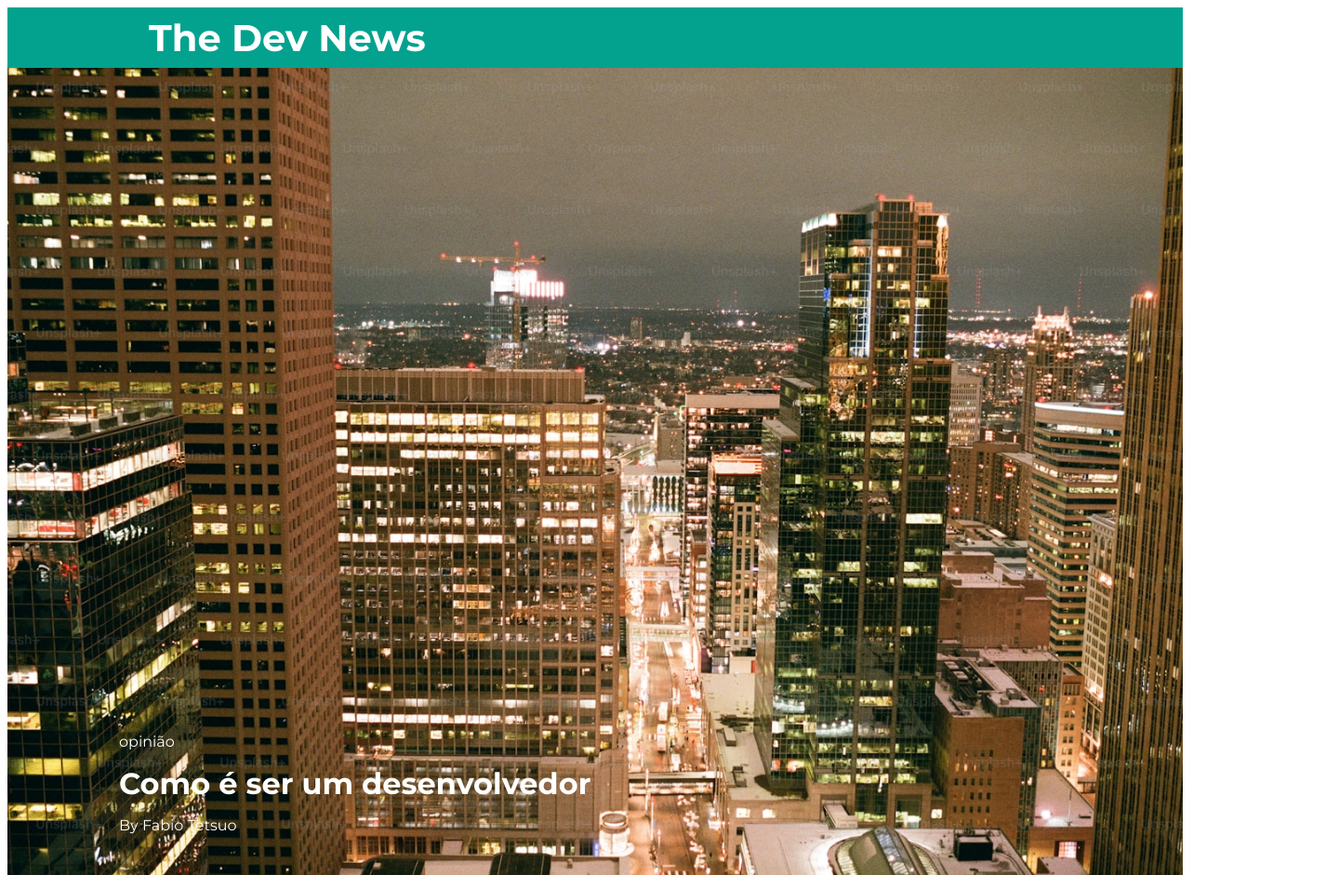
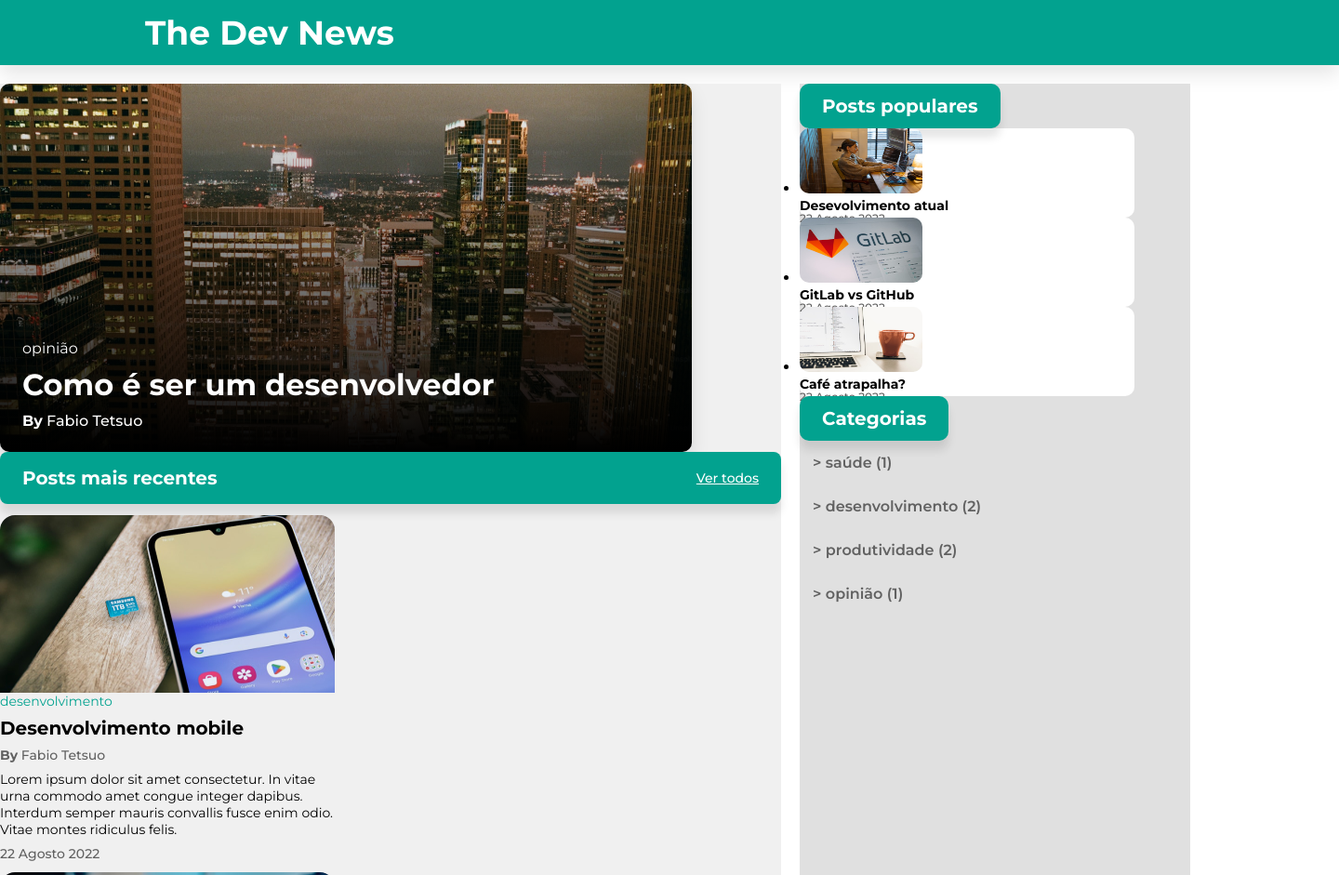
Before and after one commit to LeticiaAmeliaSchiavon/RID181322_Desafio02, a plain HTML site: page index.html in a window 1280 px wide. Shown: the top 941 px of the page at 93% size, 1440 px wide, since content can reach past the window. Drawn offline with Linux system fonts and the light colour scheme.

Commit message:
continuação do CSS

```diff
--- a/index.html
+++ b/index.html
@@ -9,70 +9,79 @@
     <link rel="preconnect" href="https://fonts.gstatic.com" crossorigin>
     <link href="https://fonts.googleapis.com/css2?family=Montserrat:ital,wght@0,100..900;1,100..900&display=swap" rel="stylesheet">
 </head>
+
+<!-- BODY -->
 <body>
+
+    <!-- Header -->
     <header>
-        <div class="container">
         <h1>The Dev News</h1>
-        </div>
     </header>
 
-    <main class="container">
+    <!-- Main: Corpo do site -->
+    <main>
+        <!-- News: Informações Principais -->
+        <div id="news">
 
-        <!-- Destaque -->
-        <section class="featured-container">
-            <div class="featured">
-                <p>opinião</p>
+            <!-- Seção: Destaques -->
+            <section>
+                <div class="destaque">
+                    <span>opinião</span>
                     <h2>Como é ser um desenvolvedor</h2>
-                <p>By Fabio Tetsuo</p>
+                    <p><b>By</b> Fabio Tetsuo</p>
                 </div>
             </section>
 
-        <!-- Posts Recentes -->
-        <section class="posts-container">
+
+            <!-- Seção: Posts Recentes -->
+            <section>
                 <div class="recent-posts">
                     <h3>Posts mais recentes</h3>
                     <a href="">Ver todos</a>
                 </div>
-            <div class="posts-grid">
-                <article class="post-card">
+
+            <!-- Cards -->
+                <div class="cards">
+
+                    <article class="cards-grid">
                         <img src="./assets/banner_1.jpeg" alt="">
-                    <div class="post-content">
-                        <span class="tag">desenvolvimento</span>
+                        <div class="content-cards">
+                            <span>desenvolvimento</span>
                             <h3>Desenvolvimento mobile</h3>
-                        <h4>By Fabio Tetsuo</h4>
+                            <h4><b>By</b> Fabio Tetsuo</h4>
                             <p>Lorem ipsum dolor sit amet consectetur. In vitae urna commodo amet congue integer dapibus. Interdum semper mauris convallis fusce enim odio. Vitae montes ridiculus felis.</p>
                             <h5>22 Agosto 2022</h5>
                         </div>
                     </article>
 
-                <article class="post-card">
+                    <article>
                         <img src="./assets/banner_2.jpeg" alt="">
-                    <div class="post-content">
-                        <span class="tag">saude</span>
+                        <div class="content-cards">
+                            <span>saude</span>
                             <h3>Balancear vida profissional e pessoal</h3>
-                        <h4>By Ridho Satriawan</h4>
+                            <h4><b>By</b> Ridho Satriawan</h4>
                             <p>Lorem ipsum dolor sit amet consectetur. In vitae urna commodo amet congue integer dapibus. Interdum semper mauris convallis fusce enim odio. Vitae montes ridiculus felis.</p>
                             <h5>22 Agosto 2022</h5>
                         </div>
                     </article>
 
-                <article class="post-card">
+                    <article>
                         <img src="./assets/banner_3.jpeg" alt="">
-                    <div class="post-content">
-                        <span class="tag">desenvolvimento</span>
+                        <div class="content-cards">
+                            <span>desenvolvimento</span>
                             <h3>Configurando VSCode</h3>
-                        <h4>By Fabio Tetsuo</h4>
+                            <h4><b>By</b> Fabio Tetsuo</h4>
                             <p>Lorem ipsum dolor sit amet consectetur. In vitae urna commodo amet congue integer dapibus. Interdum semper mauris convallis fusce enim odio. Vitae montes ridiculus felis.</p>
                             <h5>22 Agosto 2022</h5>
                         </div>
                     </article>
 
-                <article class="post-card">
+                    <article>
                         <img src="./assets/banner_4.jpeg" alt="">
-                    <div class="post-content">
-                        <span class="tag">produtividade</span>
+                        <div class="content-cards">
+                            <span>produtividade</span>
                             <h3>2 monitores ou 1 ultrawide?</h3>
-                        <h4>By Fulano da Silva</h4>
+                            <h4><b>By</b> Fulano da Silva</h4>
                             <p>Lorem ipsum dolor sit amet consectetur. In vitae urna commodo amet congue integer dapibus. Interdum semper mauris convallis fusce enim odio. Vitae montes ridiculus felis.</p>
                             <h5>22 Agosto 2022</h5>
                         </div>
@@ -80,45 +89,65 @@
                 </div>
             </section>
 
+        </div>
 
-         <aside>
-            <!-- Posts Laterais -->
-            <div class="popular-posts">
+
+        <!-- Barra Lateral -->
+        <aside id="asides">
+
+                 <!-- Posts -->
+                <div class="post">
+                    <div class="title-aside">
                         <h3>Posts populares</h3>
+                    </div>
+
+                    <div class="content-post">
                         <ul>
-                    <li>
+                            <li class="post-detail">
                                 <img src="./assets/article_1.jpeg" alt="">
-                        <p class="post-title">Desevolvimento atual</p>
-                        <p class="post-date">22 Agosto 2022</p>
+                                <h3 class="title-post">Desevolvimento atual</h3>
+                                <p>22 Agosto 2022</p>
                             </li>
-                    <li>
+
+                            <li class="post-detail">
                                 <img src="./assets/article_2.jpeg" alt="">
-                        <p class="post-title">GitLab vs GitHub</p>
-                        <p class="post-date">22 Agosto 2022</p>
+                                <h3 class="title-post">GitLab vs GitHub</h3>
+                                <p>22 Agosto 2022</p>
                             </li>
-                    <li>
+
+                            <li class="post-detail">
                                 <img src="./assets/article_3.jpeg" alt="">
-                        <p class="post-title">Café atrapalha?</p>
-                        <p class="post-date">22 Agosto 2022</p>
+                                <h3 class="title-post">Café atrapalha?</h3>
+                                <p>22 Agosto 2022</p>
                             </li>
                         </ul>
                     </div>
+                </div>
 
-            <!-- Categorias -->
+                <!-- Categories -->
                 <div class="categories">
+                    <div class="title-aside">
                         <h3>Categorias</h3>
+                    </div>
+
+                    <div class="list-categories">
                         <ul>
-                    <li>> saude (1)</li>
-                    <li>> desenvolvimento (2)</li>
-                    <li>> produtividade (2)</li>
-                    <li> opiniao (1)</li>
+                            <li><a href="#">> saúde (1)</a></li>
+                            <li><a href="#">> desenvolvimento (2)</a></li>
+                            <li><a href="#">> produtividade (2)</a></li>
+                            <li><a href="#">> opinião (1)</a></li>
                         </ul>
                     </div>
+                </div>
+
         </aside>
+
     </main>
 
+    <!-- Footer -->
     <footer>
         <p>Copyright@The Dev News</p>
     </footer>
+
 </body>
 </html>
--- a/style.css
+++ b/style.css
@@ -1,50 +1,297 @@
-html {
-    font-family: "Montserrat", sans-serif;
-    width: 100%;
-    height: 100%;
+*{
+    margin: 0;
+    padding: 0;
     box-sizing: border-box;
-    font-size: 16px;
 }
 
+body {
+    font-family: "Montserrat", sans-serif;
+    font-size: 1rem;
+}
+
+/* NavBar */
+
 header {
+    display: flex;
+    width: 1440px;
+    height: 70px;
+    padding: 16px 156px;
+    flex-direction: column;
+    justify-content: center;
+    align-items: flex-start;
+    gap: 10px;
+    flex-shrink: 0;
+    background: #02A28F;
+    box-shadow: 0px 10px 20px 0px rgba(0, 0, 0, 0.10);
+}
+
+header > h1 {
+    color: #FFF;
+    font-size: 36px;
+    font-style: normal;
+    font-weight: 700;
+    line-height: normal;
+}
+
+/* Conteúdo Principal da Página */
+
+main {
+    display: flex;          /* Ativa o Flexbox */
+    justify-content: space-between;  /* Espaçamento entre os elementos */
+    gap: 20px;              /* Espaço entre as seções */
+    margin: 20px 0;         /* Margem para separar o conteúdo superior e inferior */
+}
+
+/* Destaque */
+
+#news {
+    flex: 2;                /* O "news" vai ocupar mais espaço */
+    background-color: #f0f0f0; /* Apenas para visualização */
+}
+
+.destaque {
+    display: flex;
+    width: 744px;
+    height: 396px;
+    padding: 24px;
+    flex-direction: column;
+    justify-content: flex-end;
+    align-items: flex-start;
+    gap: 10px;
+    flex-shrink: 0;
+    border-radius: 10px;
+    background: linear-gradient(180deg, rgba(102, 102, 102, 0.00) 0%, #000 100%), url(./assets/cidade.jpeg) lightgray 50% / cover no-repeat;
+    box-shadow: 0px 10px 20px 0px rgba(0, 0, 0, 0.10);
+}
+
+.destaque > span {
+    color: #FFF;
+    font-size: 16px;
+    font-style: normal;
+    font-weight: 400;
+    line-height: normal;
+}
+
+.destaque > h2 {
+    color: #FFF;
+    font-size: 32px;
+    font-style: normal;
+    font-weight: 700;
+    line-height: normal;
+}
+
+.destaque > p {
+    color: #FFF;
+    font-size: 16px;
+    font-style: normal;
+    font-weight: 500;
+    line-height: normal;
+}
+
+.destaque > p > b {
+    font-weight: 700;
+}
+
+/* Barra de Posts Recentes */
+.recent-posts {
+    display: flex;
+    padding: 16px 24px;
+    justify-content: space-between;
+    align-items: center;
+    align-self: stretch;
+    border-radius: 8px;
+    background: #02A28F;
+    box-shadow: 0px 10px 10px 0px rgba(0, 0, 0, 0.10);
+}
+
+.recent-posts > h3 {
+    color: #FFF;
+    font-size: 20px;
+    font-style: normal;
+    font-weight: 700;
+    line-height: normal;
+}
+
+.recent-posts > a {
+    color: #FFF;
+    font-size: 14px;
+    font-style: normal;
+    font-weight: 500;
+    line-height: normal;
+    text-decoration-line: underline;
+}
+
+/* Cards dos posts recentes */
+
+.cards {
+    flex: 3;
+}
+
+article {
+    display: flex;
+    width: 360px;
+    height: 396px;
+    flex-direction: column;
+    justify-content: center;
+    align-items: flex-start;
+    flex-shrink: 0;
+}
+
+article > img {
+    width: 360px;
+    height: 191px;
+    flex-shrink: 0;
+    border-radius: 16px 16px 0px 0px;
+}
+
+.content-cards {
+    display: flex;
+    flex-direction: column;
+    align-items: flex-start;
+    gap: 8px;
+    align-self: stretch;
+}
+
+.content-cards > span {
+    color: #02A28F;
+    font-size: 14px;
+    font-style: normal;
+    font-weight: 400;
+    line-height: normal;
+}
+
+.content-cards > h3 {
+    color: #000;
+    font-size: 20px;
+    font-style: normal;
+    font-weight: 700;
+    line-height: normal;
+    align-self: stretch;
+}
+
+.content-cards > h4 {
+    color: #616161;
+    font-size: 14px;
+    font-style: normal;
+    font-weight: 500;
+    line-height: normal;
+}
+
+.content-cards > h4 > b {
+    font-weight: 700;
+}
+
+.content-cards > h5 {
+    color: #616161;
+    font-size: 14px;
+    font-style: normal;
+    font-weight: 500;
+    line-height: normal;
+}
+
+.content-cards > p {
+    color: #000;
+    font-size: 14px;
+    font-style: normal;
+    font-weight: 400;
+    line-height: normal;
+    align-self: stretch;
+}
+
+/* Barra Lateral */
+
+#asides {
+    flex: 1;                /* O "asides" vai ocupar menos espaço */
+    background-color: #e0e0e0; /* Apenas para visualização */
+}
+
+/* Títulos */
+
+.title-aside {
+    display: inline-flex;
+    height: 48px;
+    padding: 16px 24px;
+    align-items: center;
+    gap: 10px;
+    flex-shrink: 0;
+    border-radius: 10px;
+    background: #02A28F;
+    box-shadow: 0px 10px 10px 0px rgba(0, 0, 0, 0.10);
+}
+
+.title-aside > h3 {
+    color: #FFF;
+    font-size: 20px;
+    font-style: normal;
+    font-weight: 700;
+    line-height: normal;
+}
+
+/* Lista de posts */
+
+.post-detail {
+    width: 360px;
+    height: 96px;
+    flex-shrink: 0;
+    border-radius: 10px;
+    background: #FFF;
+}
+
+.post-detail > img {
+    width: 132px;
+    height: 70px;
+    flex-shrink: 0;
+    border-radius: 10px;
+}
+
+.post-detail > p {
+    color: #616161;
+    font-size: 12px;
+    font-style: normal;
+    font-weight: 500;
+    line-height: normal;
+}
+
+.title-post {
+    color: #000;
+    font-size: 14px;
+    font-style: normal;
+    font-weight: 700;
+    line-height: normal;
+    width: 172px;
+    height: 15px;
+    flex-shrink: 0;
+}
+
+/* Lista de categorias */
+
+.list-categories {
+    font-size: 16px;
+    font-weight: 600;
+}
+
+.list-categories ul {
+    list-style: none;
+}
+
+.list-categories ul li{
+    padding: 14px;
+}
+
+.list-categories ul li a {
+    text-decoration: none;
+    color: #616161;
+}
+
+/* Rodapé */
+
+footer {
+    padding: 17px;
+    margin-top: 46px;
+    text-align: center;
+    align-items: center;
     background: #02A28F;
     color: #FFF;
-    padding: 0.5rem 9.5rem;
-    display: flex;
-    justify-content: flex-start;
+    font-size: 14px;
+    font-weight: 600;
 }
-
-h1 {
-    font-size: 2.5rem;
-    font-weight: 700;
-    margin: 0;
-}
-
-h2 {
-    font-size: 2rem;
-    font-weight: 700;
-    margin: 0;
-}
-
-h3 {
-    font-size: 1.5rem;
-    font-weight: 700;
-    margin: 0;
-}
-
-
-.featured-container{
-    padding: 2.5rem 7.5rem;
-    height: 100vh;
-    background-image: url(./assets/cidade.jpeg);
-    background-repeat: no-repeat;
-    background-size: cover;
-    display: flex;
-    justify-content: flex-start;
-    align-items:last baseline;
-
-}
-
-.featured {
-   color: #FFF;
-}
```
Lines whose indentation alone changed are shown as unchanged.
